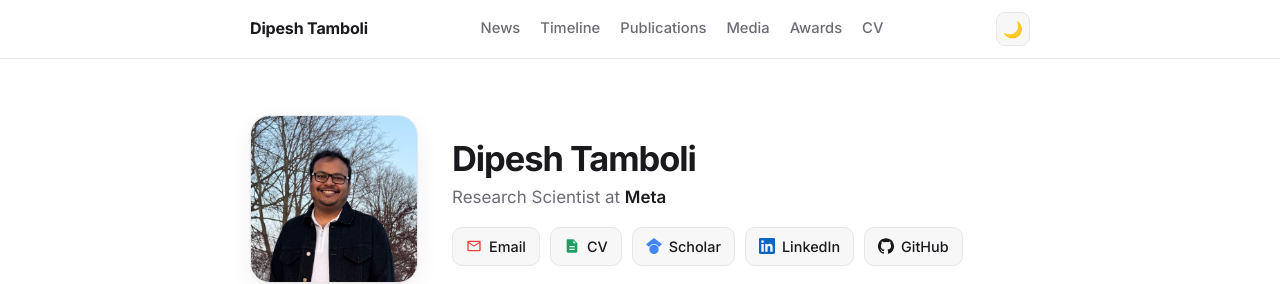
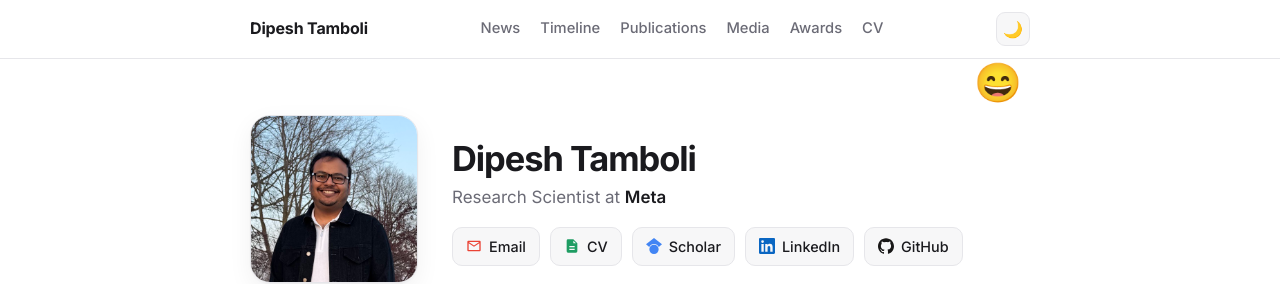
Before and after one commit to Dipeshtamboli/dipeshtamboli.github.io, a Jekyll site: the page built from index.html, in a window 1280 px wide. Shown: the top 284 px of the page. Built offline with Jekyll 4.4.1, drawn with Linux system fonts in a browser that asks for light colours.

Commit message:
Add playful cursor-dodging emoji in hero empty space

```diff
--- a/_config.yml
+++ b/_config.yml
@@ -7,7 +7,7 @@
 baseurl: ""
 
 # bump to force browsers to fetch fresh site.css / theme.js
-asset_ver: "3"
+asset_ver: "4"
 
 scholar_url: "https://scholar.google.com/citations?user=H8YEc-gAAAAJ&hl=en"
 
--- a/index.html
+++ b/index.html
@@ -7,6 +7,7 @@
   <main>
     <!-- HERO -->
     <header class="hero">
+      <span class="hero-emoji" id="heroEmoji" title="catch me!" aria-hidden="true">😄</span>
       <div class="hero-photo">
         <img src="docs/dp.jpg" alt="Dipesh Tamboli">
       </div>
--- a/site.css
+++ b/site.css
@@ -101,7 +101,14 @@
 .back-link{display:inline-block;margin-top:14px;font-size:.9rem;font-weight:500}
 
 /* hero */
-.hero{display:flex;gap:34px;align-items:center;padding-top:56px}
+.hero{display:flex;gap:34px;align-items:center;padding-top:56px;position:relative}
+.hero-emoji{
+  position:absolute;top:4px;right:8px;z-index:3;
+  font-size:2.4rem;line-height:1;cursor:pointer;user-select:none;
+  transition:left .3s cubic-bezier(.22,1,.36,1),top .3s cubic-bezier(.22,1,.36,1),transform .3s ease;
+  will-change:left,top;
+}
+@media(max-width:600px){.hero-emoji{display:none}}
 .hero-photo{flex:0 0 168px}
 .hero-photo img{
   width:168px;height:168px;object-fit:cover;border-radius:20px;
--- a/theme.js
+++ b/theme.js
@@ -12,6 +12,27 @@
   }
   function apply(t){root.setAttribute('data-theme',t);if(btn)btn.textContent=t==='dark'?'☀️':'🌙';}
 
+  // playful "catch me" hero emoji — dodges the cursor
+  var hero=document.querySelector('.hero'), emo=document.getElementById('heroEmoji');
+  if(hero && emo){
+    var faces=['😄','🙂','😁','😆','🤪','😎','🥳','😜','😊'];
+    function hop(){
+      var maxX=Math.max(8, hero.clientWidth - emo.offsetWidth - 8);
+      var maxY=Math.max(8, hero.clientHeight - emo.offsetHeight - 8);
+      emo.style.left=(8+Math.random()*(maxX-8))+'px';
+      emo.style.top=(8+Math.random()*(maxY-8))+'px';
+      emo.textContent=faces[Math.floor(Math.random()*faces.length)];
+      emo.style.transform='rotate('+(Math.random()*44-22)+'deg) scale(1.15)';
+      setTimeout(function(){emo.style.transform='rotate(0deg) scale(1)';},300);
+    }
+    emo.addEventListener('mouseenter', hop);
+    emo.addEventListener('click', hop);
+    hero.addEventListener('pointermove', function(ev){
+      var r=emo.getBoundingClientRect();
+      if(Math.hypot(ev.clientX-(r.left+r.width/2), ev.clientY-(r.top+r.height/2)) < 72) hop();
+    });
+  }
+
   // mobile hamburger menu
   var nav=document.querySelector('nav'), tgl=document.getElementById('navToggle');
   if(nav&&tgl){
```
